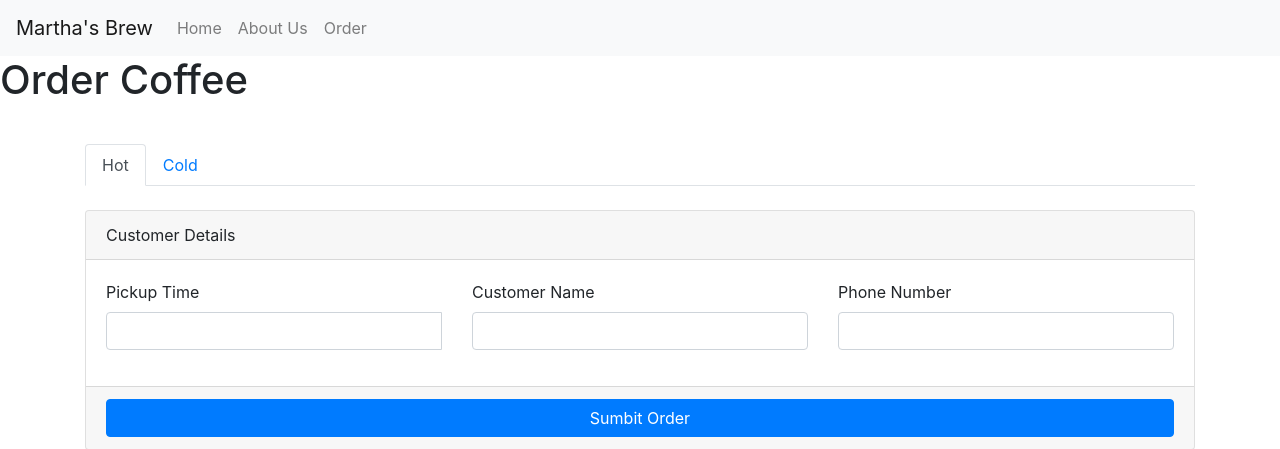
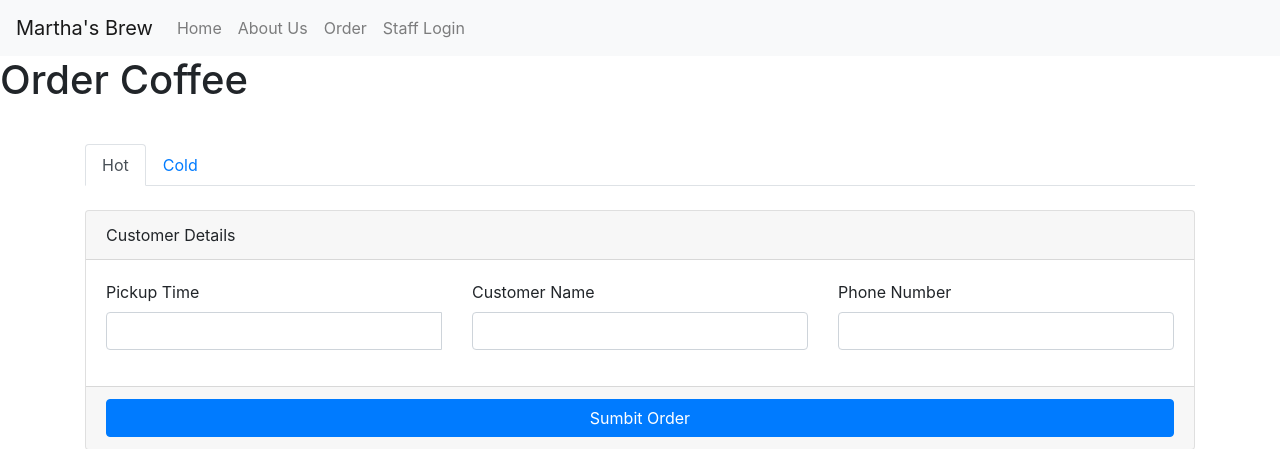
Before and after one commit to captainkev20/marthas_brew, a CodeIgniter app: page /marthas_brew/index.php/orders/index in a window 1280 px wide. Shown: the top 449 px of the page. Run offline with CodeIgniter, Linux system fonts and the light colour scheme; data comes from the database, SQL or seed files in the repository; some libraries are stand-ins or nearby versions.

Commit message:
Modify header.php so that Staff Login selection option is available

```diff
--- a/application/views/templates/header.php
+++ b/application/views/templates/header.php
@@ -28,6 +28,10 @@
             <li class="nav-item">
                 <a href="http://localhost:8888/marthas_brew/orders" class="nav-link">Order</a>
             </li>
+
+            <li class="nav-item">
+                <a href="http://localhost:8888/marthas_brew/login" class="nav-link">Staff Login</a>
+            </li>
         </ul>
     </div>
 
```
